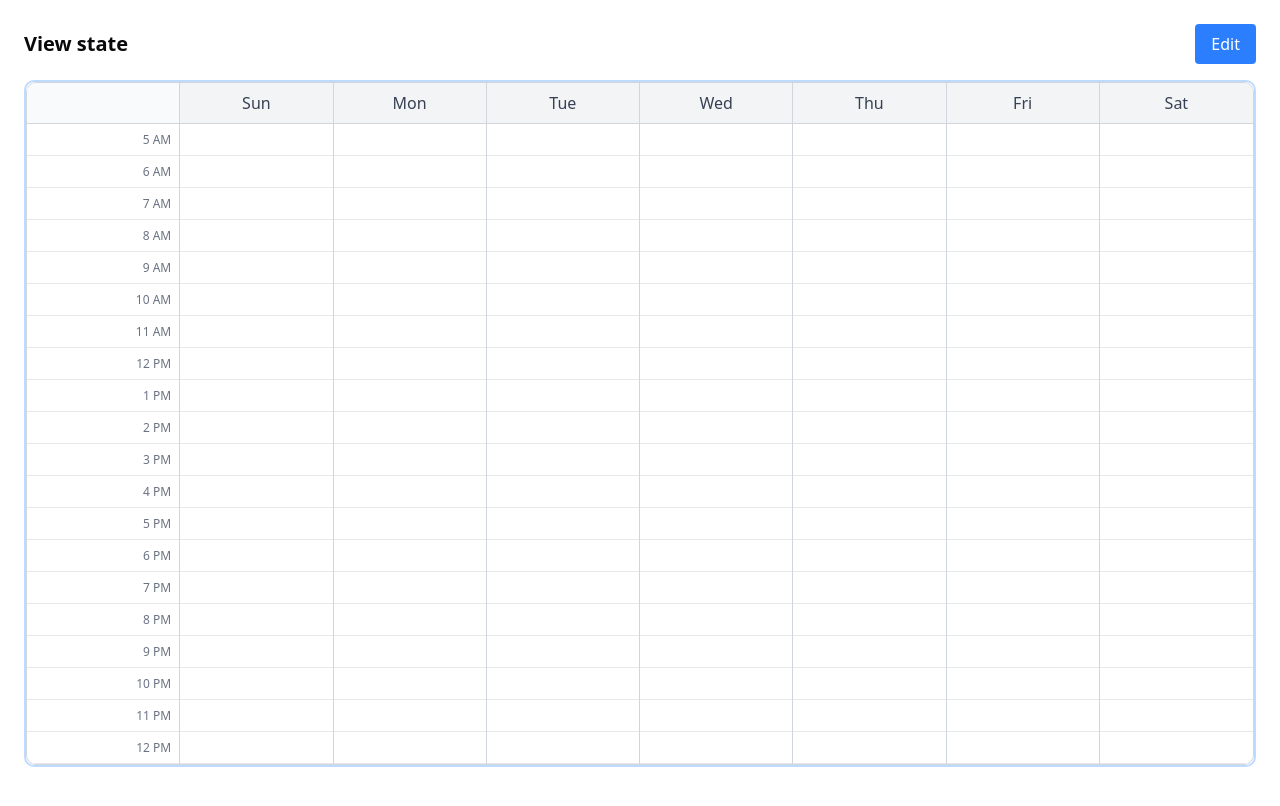
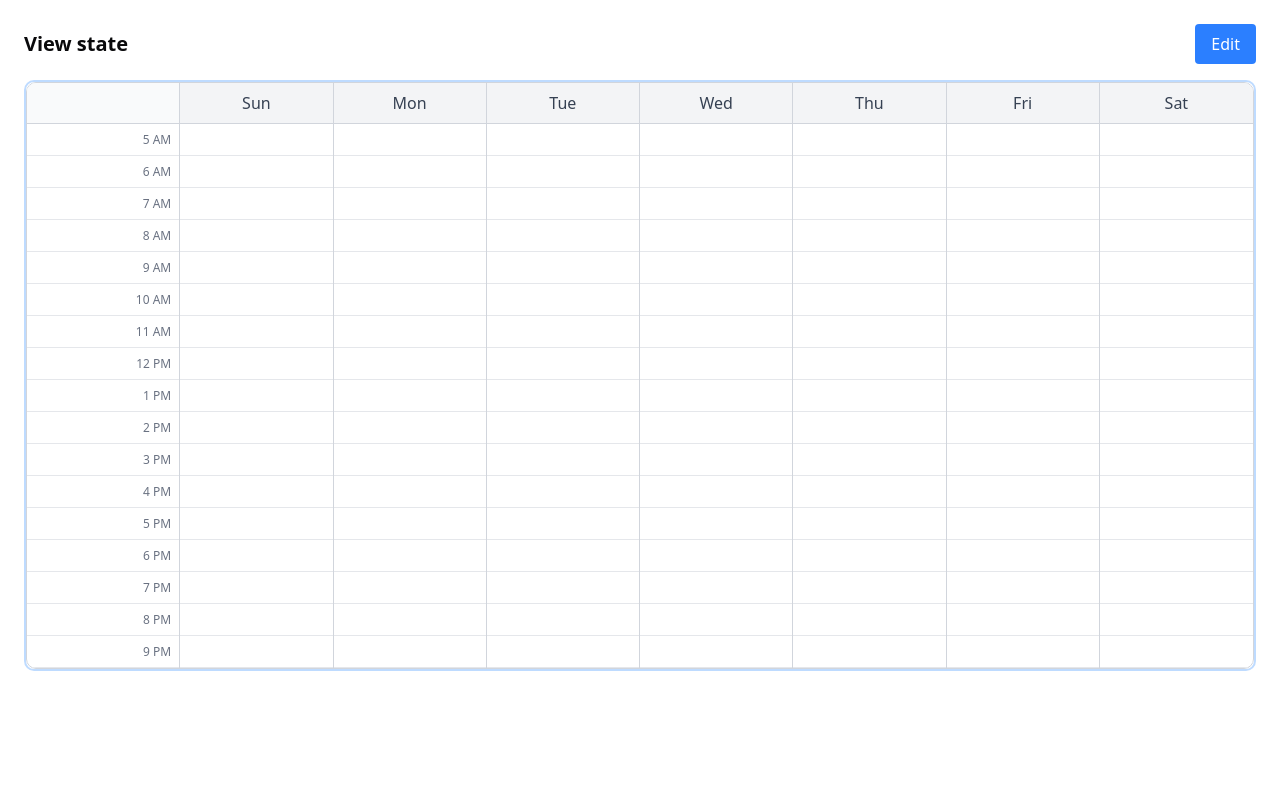
Before and after one commit to westshae/keyhooktest, a Next.js app: page /availability in a window 1280 px wide. Shown: the top 806 px of the page. Built offline with nearby package versions, Linux system fonts and the light colour scheme.

Commit message:
Removed some grid hours

```diff
--- a/src/app/availability/page.tsx
+++ b/src/app/availability/page.tsx
@@ -50,7 +50,7 @@ export default function Availability() {
   };
 
   return (
-    <div className="max-w-7xl mx-auto p-6">
+    <div className="max-w-7xl mx-auto p-6 flex flex-col min-h-screen">
       <div className="content">
         <div>
           <div className="flex justify-between items-center mb-4">
--- a/src/components/custom/Grid.tsx
+++ b/src/components/custom/Grid.tsx
@@ -38,7 +38,7 @@ export default function Grid({
   onCardDelete
 }: GridProps) {
   const days = ['Sun', 'Mon', 'Tue', 'Wed', 'Thu', 'Fri', 'Sat'];
-  const hours = Array.from({ length: 20 }, (_, i) => i + 5); // Start from 5 AM, 20 hours total
+  const hours = Array.from({ length: 17 }, (_, i) => i + 5); // Start from 5 AM, 17 hours total (5 AM to 9 PM)
 
   const [dragState, setDragState] = useState<{
     isDragging: boolean;
@@ -96,7 +96,7 @@ export default function Grid({
 
     // Calculate which cell we're over
     const cellWidth = rect.width / 8; // 8 columns (time + 7 days)
-    const cellHeight = rect.height / 20; // 20 hours
+    const cellHeight = rect.height / 17; // 17 hours
 
     const day = Math.floor(x / cellWidth) - 1; // -1 for time column
     const hour = Math.floor(y / cellHeight) + 5; // +5 because we start from 5 AM
@@ -107,7 +107,7 @@ export default function Grid({
 
     // Clamp values
     const clampedDay = Math.max(0, Math.min(6, day));
-    const clampedHour = Math.max(5, Math.min(24, hour));
+    const clampedHour = Math.max(5, Math.min(21, hour)); // Changed max from 24 to 21 (9 PM)
     const clampedSubCell = Math.max(0, Math.min(3, subCell));
 
     setDragState(prev => prev ? {
```
